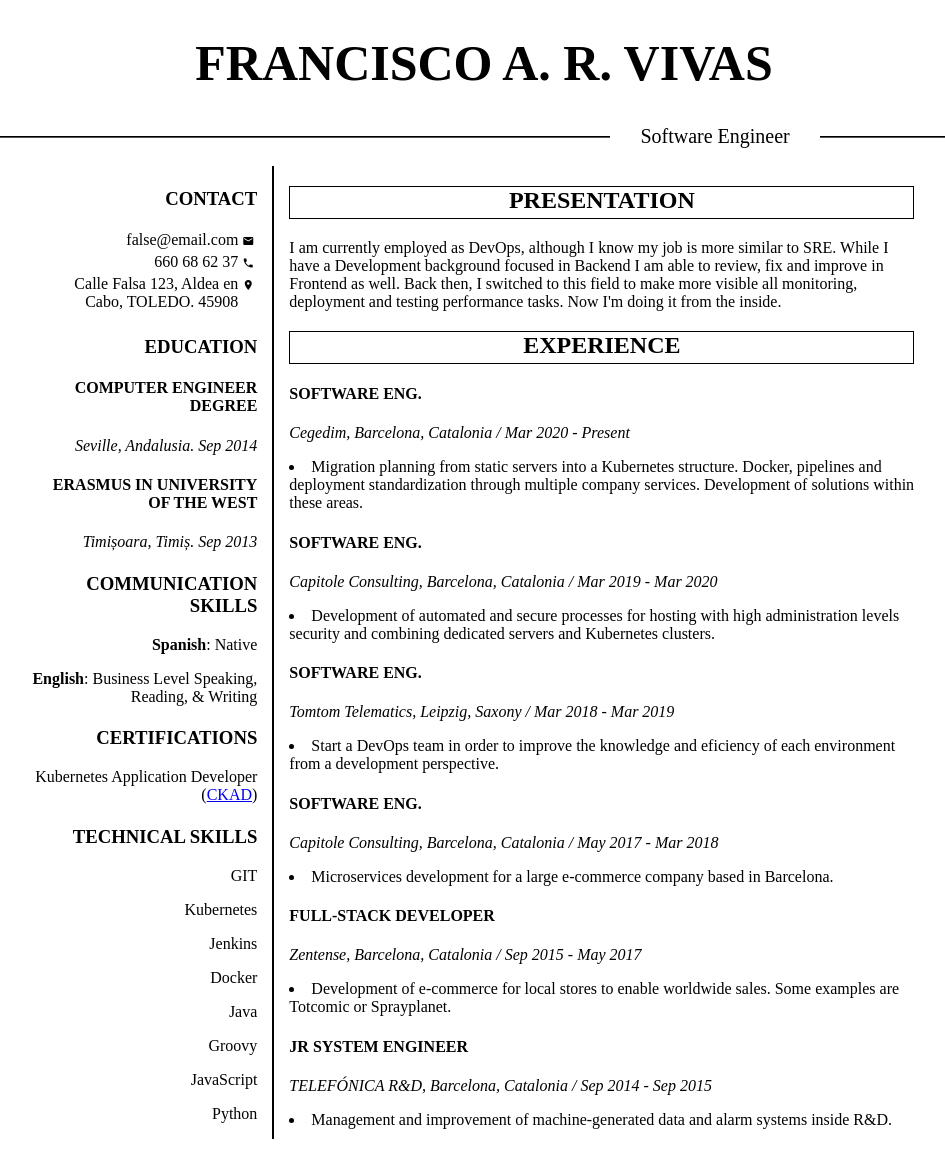
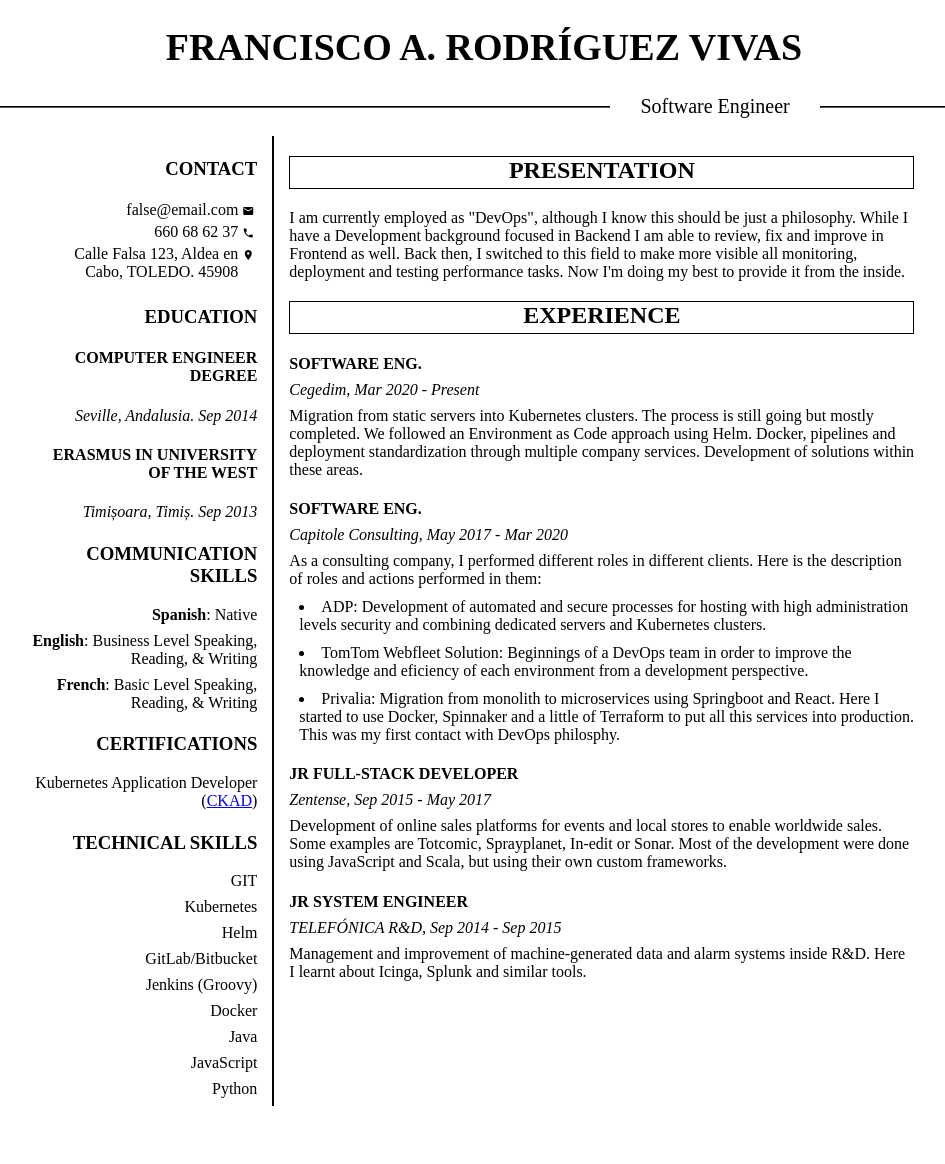
Before and after one commit to farv/farv.github.io, a Jekyll site: the page resume.html, which Jekyll copies as it is, in a window 1280 px wide. Shown: the whole page, without its empty margins (156-1101 px from the left). Built offline with Jekyll 4.4.1, drawn with Linux system fonts in a browser that asks for light colours; after the commit the page ends 1131 px from its top, so only the background shows below that.

Commit message:
Update CV data

```diff
--- a/resume.html
+++ b/resume.html
@@ -7,7 +7,7 @@
     <body>
         <div class="title">
             <div class="name">
-                <h1>FRANCISCO A. R. VIVAS</h1>
+                <h1>FRANCISCO A. RODRÍGUEZ VIVAS</h1>
             </div>
             <div class="currentJob">
                 <span>Software Engineer</span>
@@ -48,6 +48,7 @@
                     <h3>COMMUNICATION SKILLS</h3>
                     <p><b>Spanish</b>: Native</p>
                     <p><b>English</b>: Business Level Speaking, Reading, & Writing</p>
+                    <p><b>French</b>: Basic Level Speaking, Reading, & Writing</p>
                 </div>
                 <div>
                     <h3>CERTIFICATIONS</h3>
@@ -59,10 +60,11 @@
                     <h3>TECHNICAL SKILLS</h3>
                     <p>GIT</p>
                     <p>Kubernetes</p>
-                    <p>Jenkins</p>
+                    <p>Helm</p>
+                    <p>GitLab/Bitbucket</p>
+                    <p>Jenkins (Groovy)</p>
                     <p>Docker</p>
                     <p>Java</p>
-                    <p>Groovy</p>
                     <p>JavaScript</p>
                     <p>Python</p>
                 </div>
@@ -70,65 +72,70 @@
             <div class="two">
                 <h2>PRESENTATION</h2>
                 <div>
-                    <p>I am currently employed as DevOps, although I know my
-                        job is more similar to SRE. While I have a Development
+                    <p>I am currently employed as "DevOps", although I know this
+                        should be just a philosophy. While I have a Development
                         background focused in Backend I am able to review, fix
                         and improve in Frontend as well. Back then, I switched
                         to this field to make more visible all monitoring,
                         deployment and testing performance tasks.
-                        Now I'm doing it from the inside.</p>
+                        Now I'm doing my best to provide it from the inside.</p>
                 </div>
                 <h2>EXPERIENCE</h2>
                 <div>
                     <h4>SOFTWARE ENG.</h4>
-                    <p><i>Cegedim, Barcelona, Catalonia / Mar 2020 - Present</i></p>
-                    <li>
-                        Migration planning from static servers into a Kubernetes
-                        structure. Docker, pipelines and deployment standardization
+                    <p><i>Cegedim, Mar 2020 - Present</i></p>
+                    <p>
+                        Migration from static servers into Kubernetes clusters.
+                        The process is still going but mostly completed.
+                        We followed an Environment as Code approach using Helm.
+                        Docker, pipelines and deployment standardization
                         through multiple company services. Development of solutions
                         within these areas.
+                    </p>
+                </div>
+                <div>
+                    <h4>SOFTWARE ENG.</h4>
+                    <p><i>Capitole Consulting, May 2017 - Mar 2020</i></p>
+                    <p>
+                        As a consulting company, I performed different roles in different
+                        clients. Here is the description of roles and actions performed in
+                        them:
+                    </p>
+                    <li>
+                        ADP: Development of automated and secure
+                        processes for hosting with high administration levels security and
+                        combining dedicated servers and Kubernetes clusters.
+                    </li>
+                    <li>
+                        TomTom Webfleet Solution: Beginnings of a DevOps team
+                        in order to improve the knowledge and eficiency of each environment
+                        from a development perspective.
+                    </li>
+                    <li>
+                        Privalia: Migration from monolith to microservices
+                        using Springboot and React. Here I started to use Docker, Spinnaker
+                        and a little of Terraform to put all this services into production.
+                        This was my first contact with DevOps philosphy.
                     </li>
                 </div>
                 <div>
-                    <h4>SOFTWARE ENG.</h4>
-                    <p><i>Capitole Consulting, Barcelona, Catalonia / Mar 2019 - Mar 2020</i></p>
-                    <li>
-                        Development of automated and secure processes for hosting with high
-                        administration levels security and combining dedicated servers and
-                        Kubernetes clusters.
-                    </li>
-                </div>
-                <div>
-                    <h4>SOFTWARE ENG.</h4>
-                    <p><i>Tomtom Telematics, Leipzig, Saxony / Mar 2018 - Mar 2019</i></p>
-                    <li>
-                        Start a DevOps team in order to improve the knowledge and
-                        eficiency of each environment from a development perspective.
-                    </li>
-                </div>
-                <div>
-                    <h4>SOFTWARE ENG.</h4>
-                    <p><i>Capitole Consulting, Barcelona, Catalonia / May 2017 - Mar 2018</i></p>
-                    <li>
-                        Microservices development for a large e-commerce company based in
-                        Barcelona.
-                    </li>
-                </div>
-                <div>
-                    <h4>FULL-STACK DEVELOPER</h4>
-                    <p><i>Zentense, Barcelona, Catalonia / Sep 2015 - May 2017</i></p>
-                    <li>
-                        Development of e-commerce for local stores to enable worldwide sales.
-                        Some examples are Totcomic or Sprayplanet.
-                    </li>
+                    <h4>JR FULL-STACK DEVELOPER</h4>
+                    <p><i>Zentense, Sep 2015 - May 2017</i></p>
+                    <p>
+                        Development of online sales platforms for events and local stores
+                        to enable worldwide sales. Some examples are Totcomic, Sprayplanet,
+                        In-edit or Sonar. Most of the development were done using JavaScript
+                        and Scala, but using their own custom frameworks.
+                    </p>
                 </div>
                 <div>
                     <h4>JR SYSTEM ENGINEER</h4>
-                    <p><i>TELEFÓNICA R&D, Barcelona, Catalonia / Sep 2014 - Sep 2015</i></p>
-                    <li>
+                    <p><i>TELEFÓNICA R&D, Sep 2014 - Sep 2015</i></p>
+                    <p>
                         Management and improvement of machine-generated data and alarm
-                        systems inside R&D.
-                    </li>
+                        systems inside R&D. Here I learnt about Icinga, Splunk and
+                        similar tools.
+                    </p>
                 </div>
             </div>
         </div>
--- a/static/css/main.css
+++ b/static/css/main.css
@@ -4,10 +4,11 @@ body {
 }
 .title {
     color: black;
+    margin-top: 0em;
 }
 .name {
     margin-top: 5px;
-    font-size: 25px;
+    font-size: 19px;
     text-align: center;
 }
 .currentJob span{
@@ -54,3 +55,13 @@ body {
     padding-bottom: 4px;
     border: 1px solid black;
 }
+.content .two h4 {
+    margin-bottom: 8px;
+}
+.content p {
+    margin-top: 8px;
+    margin-bottom: 8px;
+}
+.content li {
+    margin: 10px 0px 5px 10px;
+}
```
